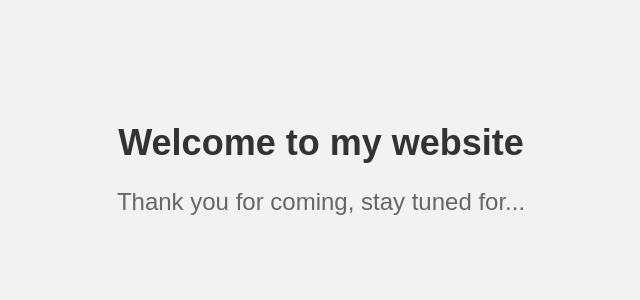
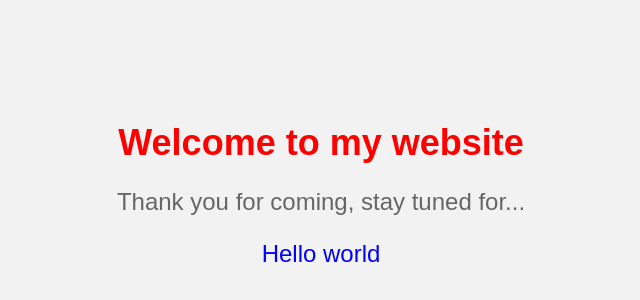
Before and after one commit to moqm25/rwc_test_project, a plain HTML site: page index.html in a window 1280 px wide. Shown: the part 78-378 px from the top of the page, without its empty margins (319-959 px from the left). Drawn offline with Linux system fonts and the light colour scheme.

Commit message:
changed styling

```diff
--- a/index.html
+++ b/index.html
@@ -2,24 +2,7 @@
 <html lang="en">
 	<head>
 		<title>Nice Website</title>
-		<style>
-			body {
-				background-color: #f2f2f2;
-				font-family: Arial, sans-serif;
-				text-align: center;
-			}
-
-			h1 {
-				color: #333;
-				font-size: 36px;
-				margin-top: 200px;
-			}
-
-			p {
-				color: #666;
-				font-size: 24px;
-			}
-		</style>
+		<link rel="stylesheet" href="style.css" />
 	</head>
 	<body>
 		<!-- heading that says "Welcome to my website" -->
@@ -27,5 +10,6 @@
 
 		<h1>Welcome to my website</h1>
 		<p>Thank you for coming, stay tuned for...</p>
+		<p class="welcome">Hello world</p>
 	</body>
 </html>
--- /dev/null
+++ b/style.css
@@ -0,0 +1,21 @@
+body {
+	background-color: #f2f2f2;
+	font-family: Arial, sans-serif;
+	text-align: center;
+}
+
+h1 {
+	color: red;
+	font-size: 36px;
+	margin-top: 200px;
+}
+
+p {
+	color: #666;
+	font-size: 24px;
+}
+
+.welcome {
+	color: blue;
+	font-size: 24px;
+}
```
